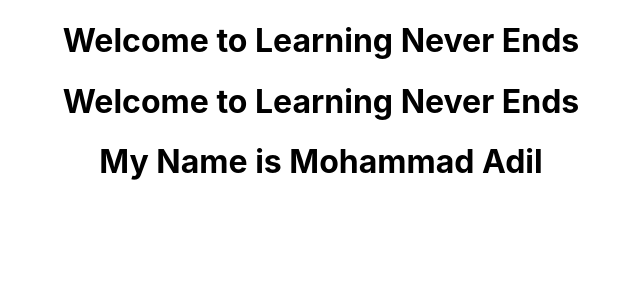
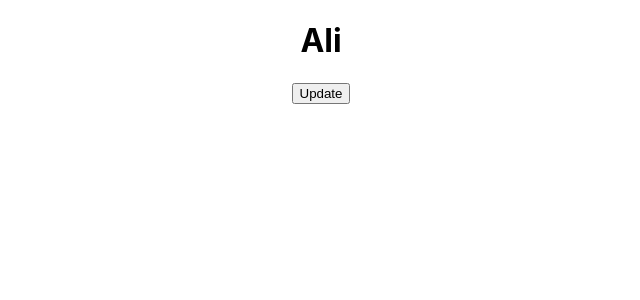
Before and after one commit to riazgul03/ReactJS, a React (Create React App) app in the folder new-app/: page / in a window 1280 px wide. Shown: the top 300 px of the page, without its empty margins (319-959 px from the left). Built offline with nearby package versions, Linux system fonts and the light colour scheme.

Commit message:
UseState Hook In React

```diff
--- a/new-app/src/App.js
+++ b/new-app/src/App.js
@@ -3,14 +3,14 @@ import './App.css';
 import CSSstylesheet from './CSSstylesheet';
 import Stylesheet1 from './Stylesheet1';
 import Stylesheet2 from './Stylesheet2';
+import USComponent from './USComponent';
 
 
 
 function App(){
   return(
     <div>
-    <Stylesheet1/>
-    <Stylesheet2/>
+   <USComponent/>
     </div>
   )
 }
--- /dev/null
+++ b/new-app/src/USComponent.js
@@ -0,0 +1,47 @@
+import React, { useState } from 'react'
+
+function USComponent() {
+  const [name, setName] = useState("Ali")
+ let changeState = () =>{
+   setName("Zain")
+  }
+  return (
+    <div>
+      <h1>{name}</h1>
+      <button onClick={changeState}>Update</button>
+    </div>
+  )
+}
+
+export default USComponent
+
+
+// import React, { useState } from 'react'
+// function USComponent() {
+//   const myArray = useState("Adil")
+//  let changeState = () =>{
+//     myArray[1]("Prem")
+//   }
+//   return (
+//     <div>
+//       <h1>{myArray[0]}</h1>
+//       <button onClick={changeState}>Update</button>
+//     </div>
+//   )
+// }
+
+
+
+// export default USComponent
+// import React, { useState } from 'react'
+// function USComponent() {
+//   const myArray = useState("Adil")
+//   return (
+//     <div>
+//       <h1>{myArray[0]}</h1>
+//       <button onClick={() => myArray[1]("Kumar")}>Update</button>
+//     </div>
+//   )
+// }
+
+// export default USComponent
```
